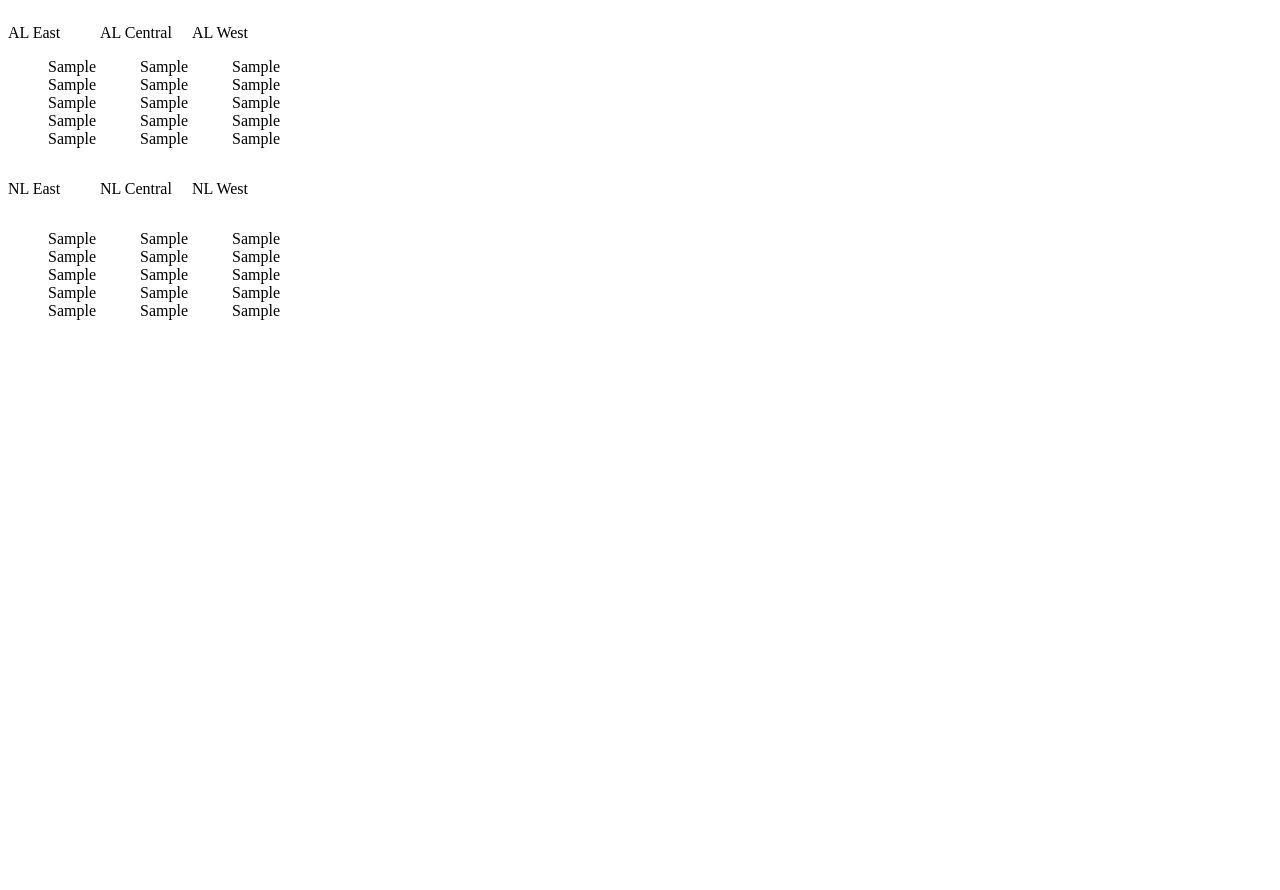
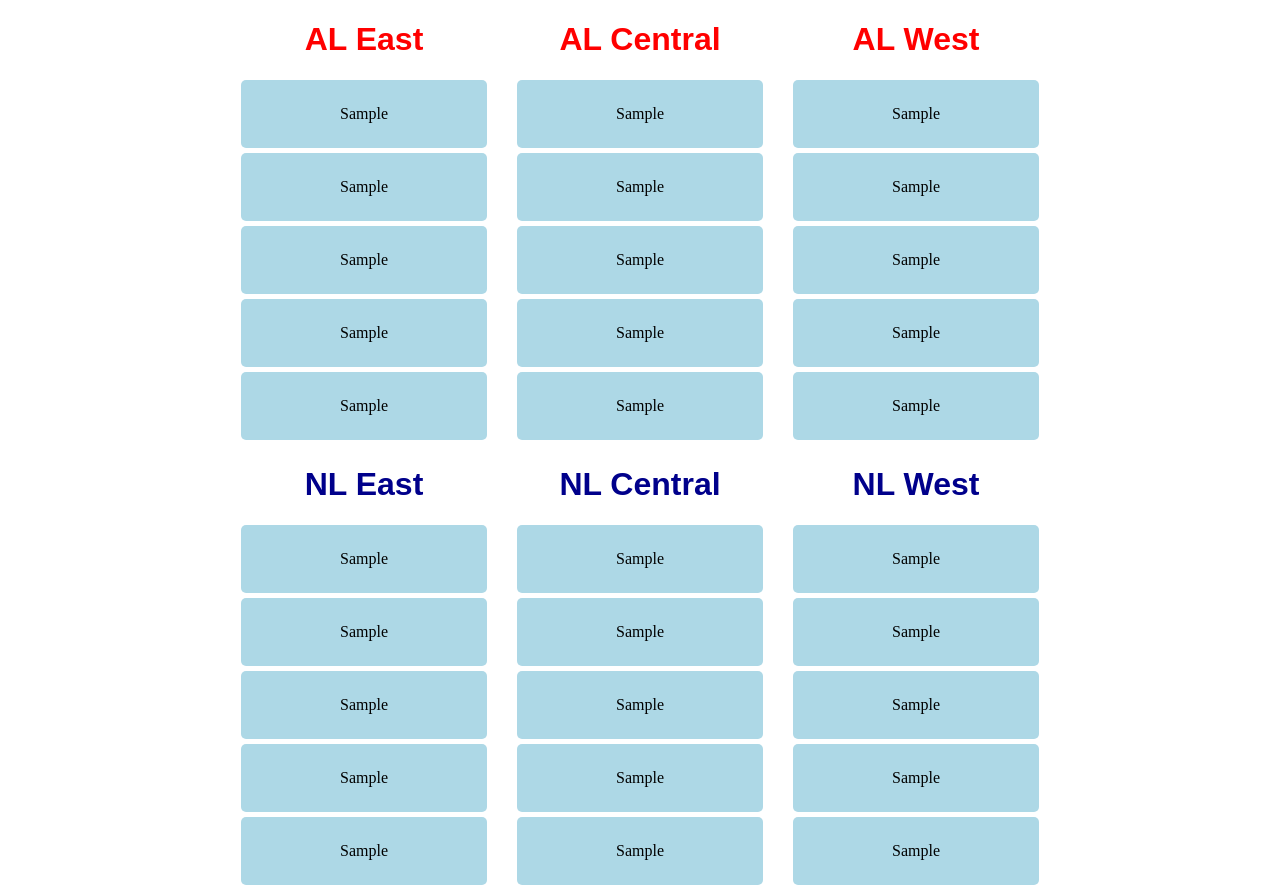
Before and after one commit to linduff/mlbStandingsBoard, a FastAPI app: template templates/standings.html in a window 1280 px wide. Before the commit the page ends 320 px from the top, so only its background shows below. Run offline with FastAPI, Linux system fonts and the light colour scheme; the template is opened without the code that fills it: most values are stand-ins (such as "Sample title", 1, 10 or a date in 2020); parts of the project's set-up code (start-up, migrations or seed data) failed here and were passed over.

Commit message:
Added formatting

```diff
--- a/static/styles.css
+++ b/static/styles.css
@@ -1,7 +1,33 @@
+body {
+    margin: 0;
+}
+
+.league {
+    display: flex;
+    justify-content: center;
+    align-items: center;
+}
+
 .division {
     display: inline-block;
+    text-align: center;
+    width: 20%;
+    padding: 0 10px;
 }
 
-ul {
-    list-style: none;
+.team {
+    background-color: lightblue;
+    padding: 25px 0;
+    margin: 5px;
+    border-radius: 5px;
 }
+
+.division-al {
+    font-family: Arial;
+    color: red;
+}
+
+.division-nl {
+    font-family: Arial;
+    color: darkBlue;
+}
--- a/templates/standings.html
+++ b/templates/standings.html
@@ -7,66 +7,54 @@
     <div class="standings">
         <div class="league">
             <div class="division">
-                <p>AL East</p>
-                <ul>
-                    <li class="team">{{data['AL East'][0]}}</li>
-                    <li class="team">{{data['AL East'][1]}}</li>
-                    <li class="team">{{data['AL East'][2]}}</li>
-                    <li class="team">{{data['AL East'][3]}}</li>
-                    <li class="team">{{data['AL East'][4]}}</li>
-                </ul>
+                <h1 class="division-al">AL East</h1>
+                <p class="team">{{data['AL East'][0]}}</p>
+                <p class="team">{{data['AL East'][1]}}</p>
+                <p class="team">{{data['AL East'][2]}}</p>
+                <p class="team">{{data['AL East'][3]}}</p>
+                <p class="team">{{data['AL East'][4]}}</p>
             </div>
             <div class="division">
-                <p>AL Central</p>
-                <ul>
-                    <li class="team">{{data['AL Central'][0]}}</li>
-                    <li class="team">{{data['AL Central'][1]}}</li>
-                    <li class="team">{{data['AL Central'][2]}}</li>
-                    <li class="team">{{data['AL Central'][3]}}</li>
-                    <li class="team">{{data['AL Central'][4]}}</li>
-                </ul>
+                <h1 class="division-al">AL Central</h1>
+                <p class="team">{{data['AL Central'][0]}}</p>
+                <p class="team">{{data['AL Central'][1]}}</p>
+                <p class="team">{{data['AL Central'][2]}}</p>
+                <p class="team">{{data['AL Central'][3]}}</p>
+                <p class="team">{{data['AL Central'][4]}}</p>
             </div>
             <div class="division">
-                <p>AL West</p>
-                <ul>
-                    <li class="team">{{data['AL West'][0]}}</li>
-                    <li class="team">{{data['AL West'][1]}}</li>
-                    <li class="team">{{data['AL West'][2]}}</li>
-                    <li class="team">{{data['AL West'][3]}}</li>
-                    <li class="team">{{data['AL West'][4]}}</li>
-                </ul>
+                <h1 class="division-al">AL West</h1>
+                <p class="team">{{data['AL West'][0]}}</p>
+                <p class="team">{{data['AL West'][1]}}</p>
+                <p class="team">{{data['AL West'][2]}}</p>
+                <p class="team">{{data['AL West'][3]}}</p>
+                <p class="team">{{data['AL West'][4]}}</p>
             </div>
         </div>
         <div class="league">
             <div class="division">
-                <p>NL East</p>
-                <ul class="division">
-                    <li class="team">{{data['NL East'][0]}}</li>
-                    <li class="team">{{data['NL East'][1]}}</li>
-                    <li class="team">{{data['NL East'][2]}}</li>
-                    <li class="team">{{data['NL East'][3]}}</li>
-                    <li class="team">{{data['NL East'][4]}}</li>
-                </ul>
+                <h1 class="division-nl">NL East</h1>
+                <p class="team">{{data['NL East'][0]}}</p>
+                <p class="team">{{data['NL East'][1]}}</p>
+                <p class="team">{{data['NL East'][2]}}</p>
+                <p class="team">{{data['NL East'][3]}}</p>
+                <p class="team">{{data['NL East'][4]}}</p>
             </div>
             <div class="division">
-                <p>NL Central</p>
-                <ul class="division">
-                    <li class="team">{{data['NL Central'][0]}}</li>
-                    <li class="team">{{data['NL Central'][1]}}</li>
-                    <li class="team">{{data['NL Central'][2]}}</li>
-                    <li class="team">{{data['NL Central'][3]}}</li>
-                    <li class="team">{{data['NL Central'][4]}}</li>
-                </ul>
+                <h1 class="division-nl">NL Central</h1>
+                <p class="team">{{data['NL Central'][0]}}</p>
+                <p class="team">{{data['NL Central'][1]}}</p>
+                <p class="team">{{data['NL Central'][2]}}</p>
+                <p class="team">{{data['NL Central'][3]}}</p>
+                <p class="team">{{data['NL Central'][4]}}</p>
             </div>
             <div class="division">
-                <p>NL West</p>
-                <ul class="division">
-                    <li class="team">{{data['NL West'][0]}}</li>
-                    <li class="team">{{data['NL West'][1]}}</li>
-                    <li class="team">{{data['NL West'][2]}}</li>
-                    <li class="team">{{data['NL West'][3]}}</li>
-                    <li class="team">{{data['NL West'][4]}}</li>
-                </ul>
+                <h1 class="division-nl">NL West</h1>
+                <p class="team">{{data['NL West'][0]}}</p>
+                <p class="team">{{data['NL West'][1]}}</p>
+                <p class="team">{{data['NL West'][2]}}</p>
+                <p class="team">{{data['NL West'][3]}}</p>
+                <p class="team">{{data['NL West'][4]}}</p>
             </div>
         </div>
     </div>
```
